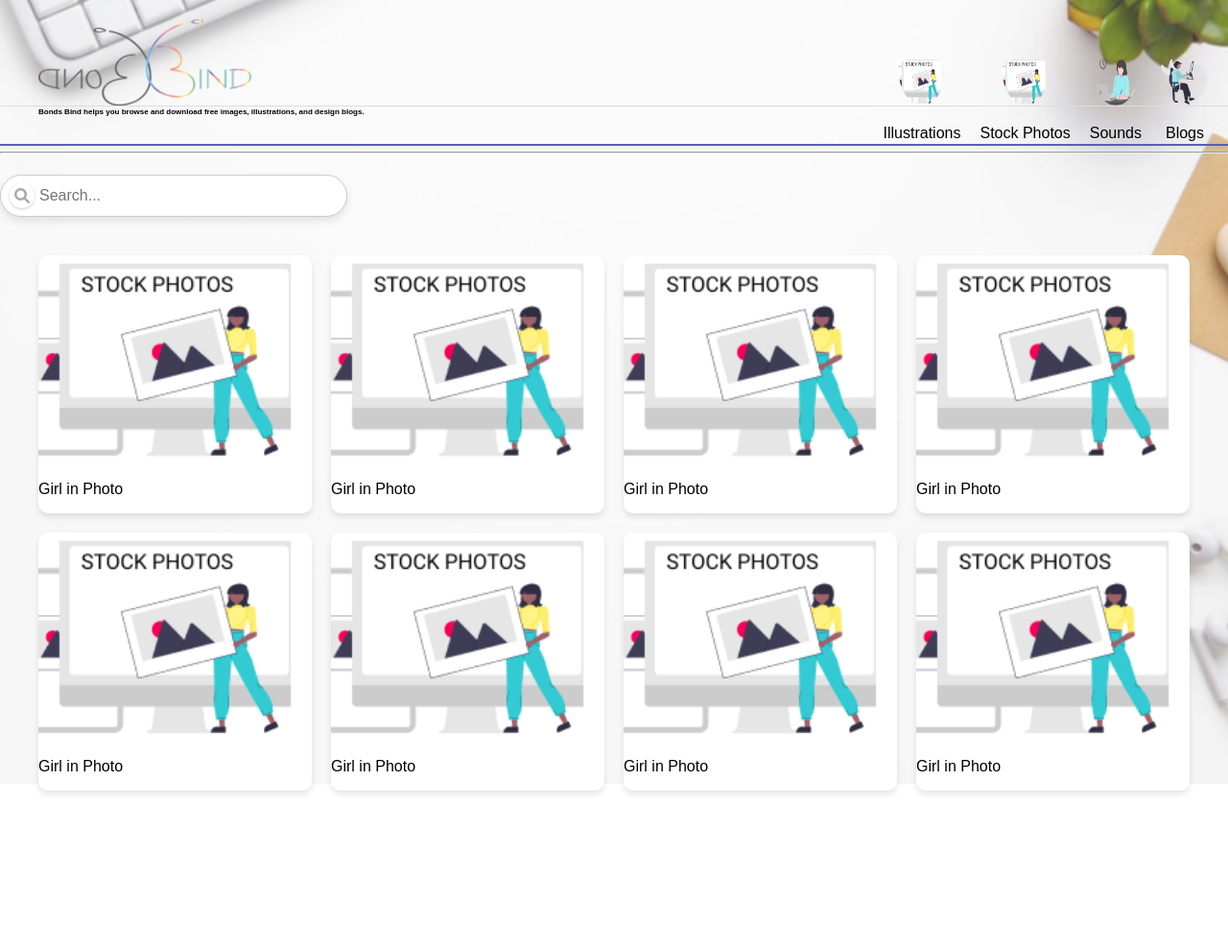
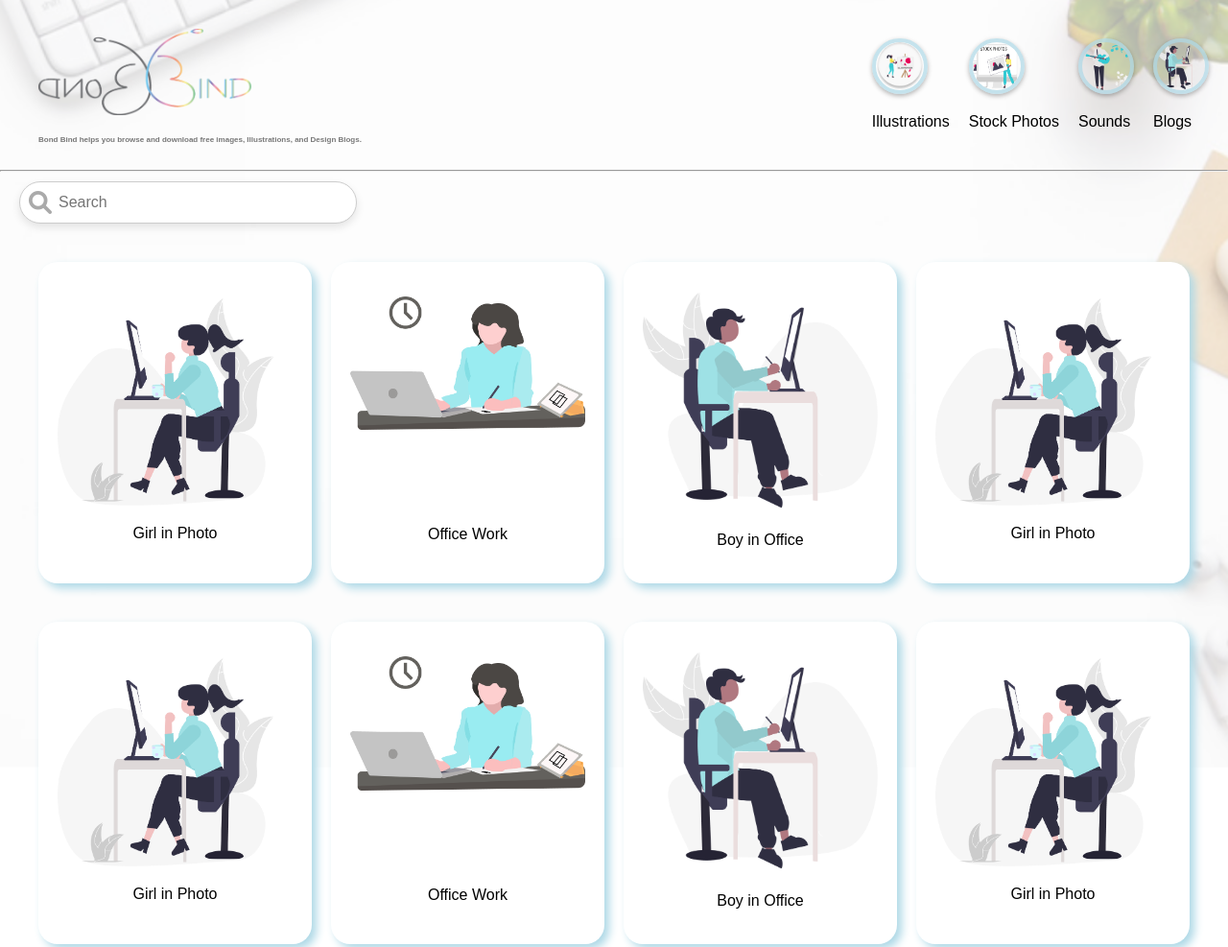
Before and after one commit to BobbyKumar17/Bond-Bind-, a plain HTML site: page index.html in a window 1280 px wide. Shown: the top 987 px of the page at 96% size. Before the commit the page ends 844 px from the top, so only its background shows below. Drawn offline with Linux system fonts and the light colour scheme.

Commit message:
first commit

```diff
--- a/index.html
+++ b/index.html
@@ -10,13 +10,11 @@
 <body>
 
   <div class="navbar">
-
     <img src="./bb1c 1.png" alt="Navbar Image" class="navbar-image">
-
     <div class="icon-section">
       <div class="icon">
-        <div id="jk">
-          <img src="./Frame 19.png" alt="Icon 1" id ="ab">
+        <div>
+          <img src="./Group 3.png" alt="Icon 1" id="ab">
           <p>Illustrations</p>
         </div>
         <div>
@@ -24,65 +22,75 @@
           <p>Stock Photos</p>
         </div>
         <div>
-          <img src="./Group 45.png" alt="Icon 3" id= "ef">
+          <img src="./BB.png" alt="Icon 3" id="ef">
           <p>Sounds</p>
         </div>
         <div>
-          <img src="./Group 46.png" alt="Icon 4" id ="gh">
+          <img src="./Group 46.png" alt="Icon 4" id="gh">
           <p>Blogs</p>
         </div>
       </div>
-
     </div>
   </div>
-  <h6 style="text-align: left; margin-top: 1px; font-size: 8px; margin-left: 40px;">Bonds Bind helps you browse and download free images, illustrations, and design blogs.</h6>
+
+  <h6 id="sd">Bond Bind helps you browse and download free images, Illustrations, and Design Blogs.</h6>
 
   <div class="line-break"><hr></div>
-
 
   <div class="search-container">
     <div class="search">
       <i class="fa-solid fa-magnifying-glass"></i>
-      <input type="text" placeholder="Search...">
+      <input type="text" placeholder="Search" id="searchInput">
     </div>
   </div>
 
   <div class="container">
     <div class="card-grid">
       <div class="card">
-        <img src="./Frame 19.png" alt="Product 1">
+        <img src="./Group 44.png" alt="Product 1">
         <p>Girl in Photo</p>
       </div>
       <div class="card">
-        <img src="./Frame 19.png" alt="Product 2">
+        <img src="./Group 45.png" alt="Product 2">
+        <p style="padding-top: 80px;">Office Work</p>
+      </div>
+      <div class="card">
+        <img src="./Group 46.png" alt="Product 3">
+        <p>Boy in Office</p>
+      </div>
+      <div class="card">
+        <img src="./Group 44.png" alt="Product 4" >
         <p>Girl in Photo</p>
       </div>
       <div class="card">
-        <img src="./Frame 19.png" alt="Product 3">
+        <img src="./Group 44.png" alt="Product 5">
         <p>Girl in Photo</p>
       </div>
       <div class="card">
-        <img src="./Frame 19.png" alt="Product 4">
-        <p>Girl in Photo</p>
+        <img src="./Group 45.png" alt="Product 6">
+        <p  style="padding-top: 80px;">Office Work</p>
       </div>
       <div class="card">
-        <img src="./Frame 19.png" alt="Product 5">
-        <p>Girl in Photo</p>
+        <img src="./Group 46.png" alt="Product 7">
+        <p>Boy in Office</p>
       </div>
       <div class="card">
-        <img src="./Frame 19.png" alt="Product 6">
-        <p>Girl in Photo</p>
-      </div>
-      <div class="card">
-        <img src="./Frame 19.png" alt="Product 7">
-        <p>Girl in Photo</p>
-      </div>
-      <div class="card">
-        <img src="./Frame 19.png" alt="Product 8">
+        <img src="./Group 44.png" alt="Product 8">
         <p>Girl in Photo</p>
       </div>
     </div>
   </div>
 
+  <script>
+    document.getElementById('searchInput').addEventListener('keypress', function(event) {
+      if (event.key === 'Enter') {
+        const query = this.value;
+        if (query) {
+          window.open(`https://www.google.com/search?q=${encodeURIComponent(query)}`, '_blank');
+        }
+      }
+    });
+  </script>
+
 </body>
 </html>
--- a/style.css
+++ b/style.css
@@ -2,12 +2,25 @@ body {
     display: flex;
     flex-direction: column;
     height: 100vh;
+    margin: 0;
+    font-family: Arial, sans-serif;
+    position: relative;
+}
+
+body::before {
+    content: "";
+    position: absolute;
+    top: 0;
+    left: 0;
+    right: 0;
+    bottom: 0;
     background-image: url('./White Black and Orange Illustrative Design Portfolio & Resume Website 1.png');
     background-size: cover;
-    background-position: center;
+    background-position-x: right;
     background-repeat: no-repeat;
-    margin: 0;
-    font-family: Arial, sans-serif;
+    opacity: 0.4;
+    background-attachment: fixed;
+    z-index: -1;
 }
 
 .navbar {
@@ -16,9 +29,9 @@ body {
     background-position: center;
     background-repeat: no-repeat;
     padding: 10px 20px;
-    margin-top: 20px;
-    border-bottom: 1px solid #ddd;
+    margin-top: 30px;
     height: 70px;
+    border-bottom: none;
 }
 
 .navbar-image {
@@ -32,7 +45,6 @@ body {
 }
 
 .icon-section {
-    position: relative;
     display: flex;
     justify-content: flex-end;
     z-index: 2;
@@ -41,35 +53,24 @@ body {
 .icon {
     display: flex;
     gap: 20px;
-    border-radius: 100%;
-
-}
-
-.icon div {
-    text-align: center;
-    border-radius: 100%;
 }
 
 .icon img {
     width: 50px;
     height: 50px;
+    border-radius: 50%;
+    border: 4px solid rgba(173, 216, 230, 0.7);
+    box-shadow: 0 2px 5px rgba(0, 0, 0, 0.3);
+    transition: transform 0.3s ease;
 }
 
-.line-break {
-    height: 2px;
-    background-color: rgb(92, 92, 189);
-    box-shadow: 0 2px 5px rgba(51, 170, 206, 0.2);
-    margin: 10px 0;
+.icon img:hover {
+    transform: scale(1.1);
 }
-
 
 .search-container {
     padding: 20px 0;
-}
-
-.search {
-    position: relative;
-    width: 300px;
+    margin-left: 20px;
 }
 
 .search {
@@ -79,7 +80,7 @@ body {
 
 .search input {
     width: 100%;
-    padding: 12px 20px 12px 40px;
+    padding: 12px 10px 12px 40px;
     border: 1px solid #ccc;
     border-radius: 50px;
     font-size: 16px;
@@ -95,16 +96,18 @@ body {
 
 .search i {
     position: absolute;
+    left: 10px;
     top: 50%;
-    left: 10px;
     transform: translateY(-50%);
+    font-size: 24px;
     color: #aaa;
-    background-color: white;
-    border-radius: 50%;
-    padding: 5px;
-    box-shadow: 0 1px 3px rgba(0, 0, 0, 0.2);
+    transition: transform 0.3s ease, color 0.3s ease;
 }
 
+.search i:hover {
+    transform: translateY(-50%) scale(1.3);
+    color: #e7f194;
+}
 
 .container {
     flex: 1;
@@ -124,21 +127,39 @@ body {
 
 .card {
     background-color: #fff;
-    border-radius: 10px;
-    box-shadow: 0 4px 6px rgba(0, 0, 0, 0.1);
+    border-radius: 20px;
+    box-shadow: 5px 5px 10px lightblue;
     overflow: hidden;
     transition: transform 0.3s ease, box-shadow 0.3s ease;
+    margin-bottom: 20px;
+    padding: 20px;
+    display: flex;
+    flex-direction: column;
+    justify-content: center;
+    align-items: center;
+}
+
+.card:hover {
+    transform: scale(1.05);
+    box-shadow: 0 15px 30px rgba(0, 0, 0, 0.2);
 }
 
 .card img {
     width: 100%;
     height: auto;
-    display: block;
+    object-fit: cover;
+    padding: 10px;
+    border-radius: 10px;
 }
 
-.card:hover {
-    transform: translateY(-10px);
-    box-shadow: 0 8px 12px rgba(0, 0, 0, 0.2);
+.card p {
+    text-align: center;
+    margin-top: 10px;
+    transition: color 0.3s ease;
+}
+
+.card:hover p {
+    color: #007BFF;
 }
 
 @media (max-width: 768px) {
@@ -153,33 +174,14 @@ body {
     }
 }
 
-/* #jk {
-    border-radius: 100%;
-    border-width: 80px;
-    border-color: aqua;
-} */
-#ab{
-    border-radius: 100%;
-    border-color: blue;
-    border-width: 6px;
-    border-width: 20px;
-    padding-top: 30px;
+#sd {
+    font-size: 8px;
+    color: #00000087;
+    padding-top: 20px;
+    margin-left: 40px;
+    margin-top: 1px;
 }
-#cd{
-    border-radius: 100%;
-    border-color: blue;
-    border-width: 20px;
-    padding-top: 30px;
+
+.line-break {
+    height: 0;
 }
-#ef{
-    border-radius: 100%;
-    border-color: blue;
-    border-width: 20px;
-    padding-top: 30px;
-}
-#gh{
-    border-radius: 100%;
-    border-color: blue;
-    border-width: 20px;
-    padding-top: 30px;
-}
```
